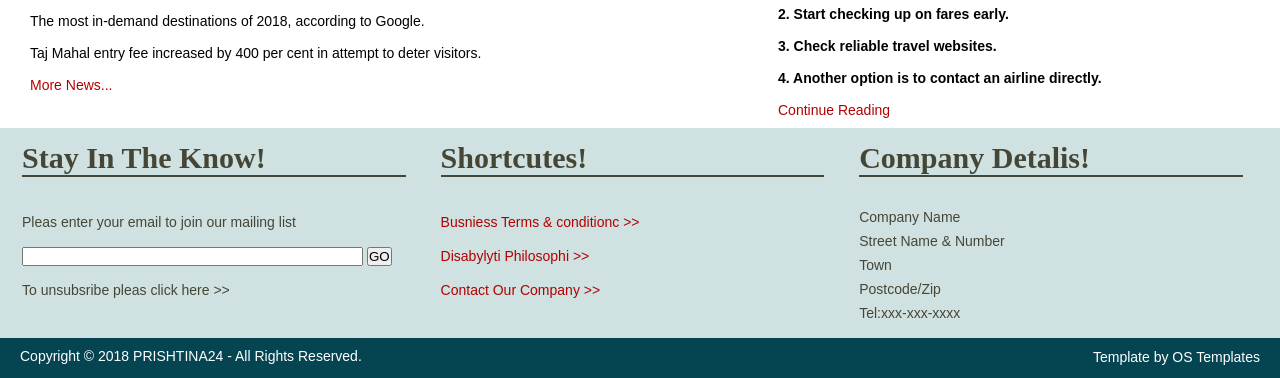
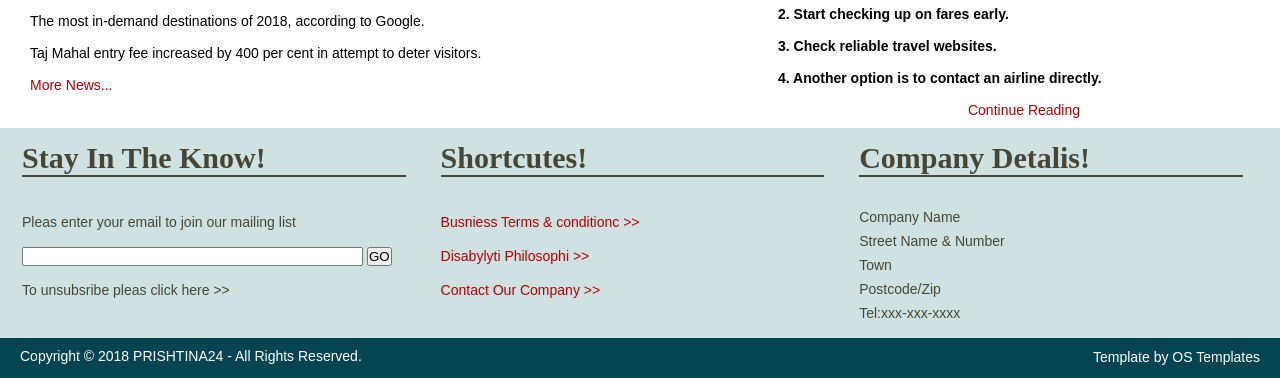
Before and after one commit to GentritIbishi/-INT18_19_Gr37, a website: page public_html/Index.html in a window 1280 px wide. Shown: the part 1340-1718 px from the top of the page. Drawn offline with Linux system fonts and the light colour scheme.

Commit message:
Update Index.html

```diff
--- a/public_html/Index.html
+++ b/public_html/Index.html
@@ -113,7 +113,7 @@
         <br>
         <p><strong>4. Another option is to contact an airline directly.</strong></p>
         <br>
-        <p><a href="#">Continue Reading</a></p>
+        <p align='center'><a href="Ticket.html" target="_blank">Continue Reading</a></p>
   </aside>
    </div>
   </div>
```
